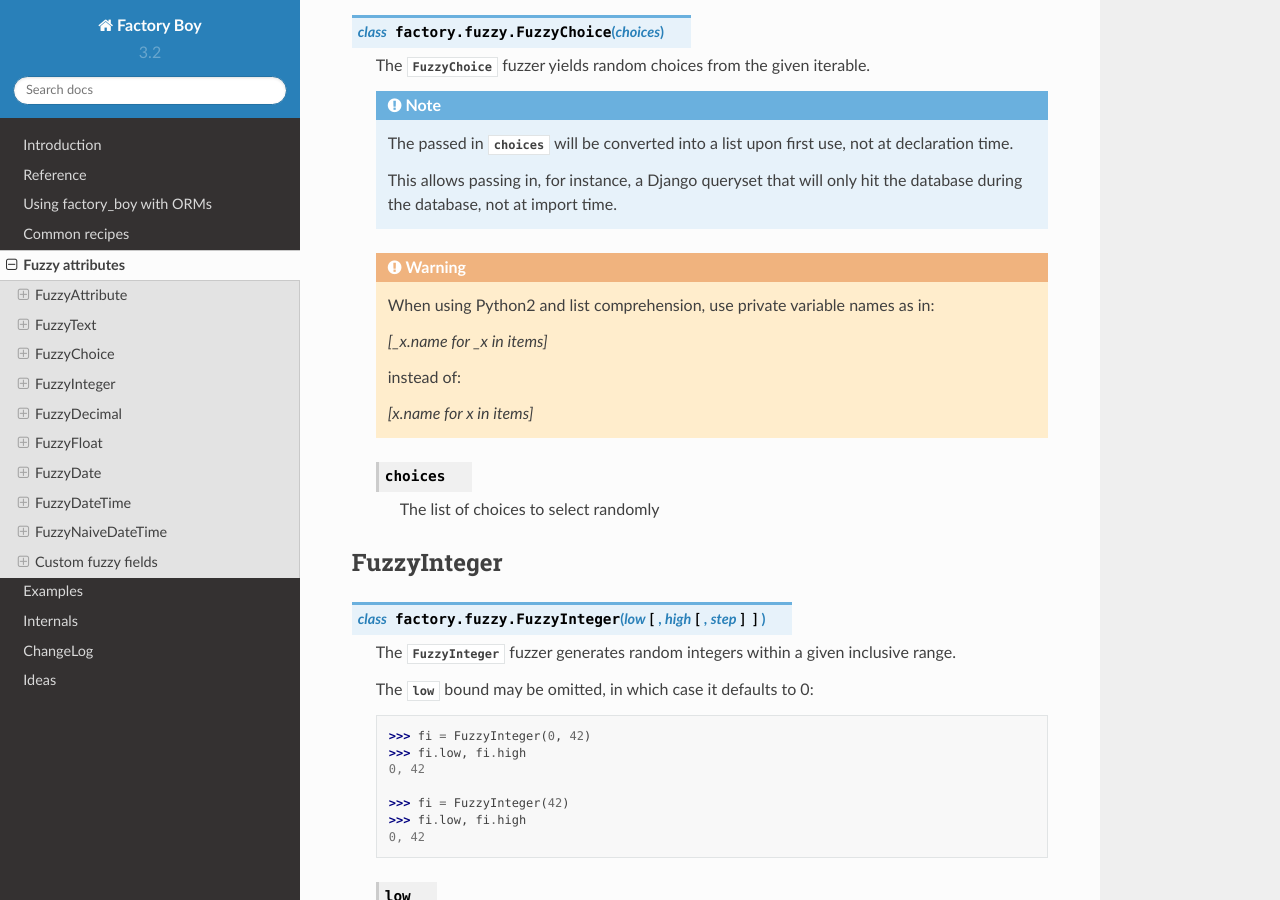
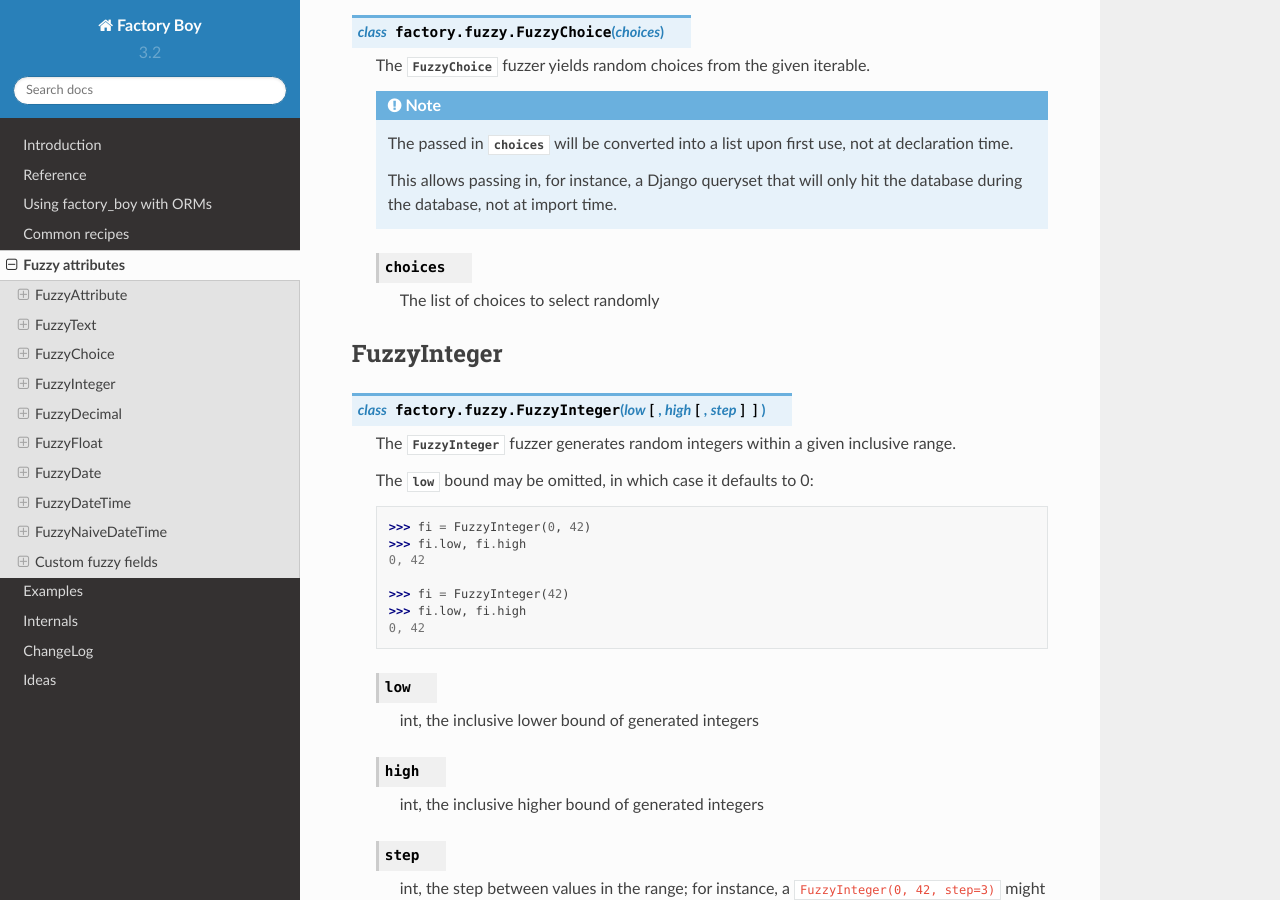
Before and after one commit to FactoryBoy/factory_boy, a Sphinx documentation site: the page built from docs/fuzzy.rst, in a window 1280 px wide and 900 px high, scrolled down 1295 px. Built offline with Sphinx 7.4.7 and the Read the Docs theme 2.0.0, drawn with Linux system fonts in a browser that asks for light colours.

Commit message:
Remove Python 2 warning
Support for Python 2 was dropped as part of the `3.0.0` release back in
2020. So this no longer applies.

```diff
--- a/docs/fuzzy.rst
+++ b/docs/fuzzy.rst
@@ -74,15 +74,6 @@ FuzzyChoice
 
               This allows passing in, for instance, a Django queryset that will
               only hit the database during the database, not at import time.
-
-    .. warning:: When using Python2 and list comprehension, use private variable
-                 names as in:
-
-                 `[_x.name for _x in items]`
-
-                 instead of:
-
-                 `[x.name for x in items]`
 
     .. attribute:: choices
 
```
